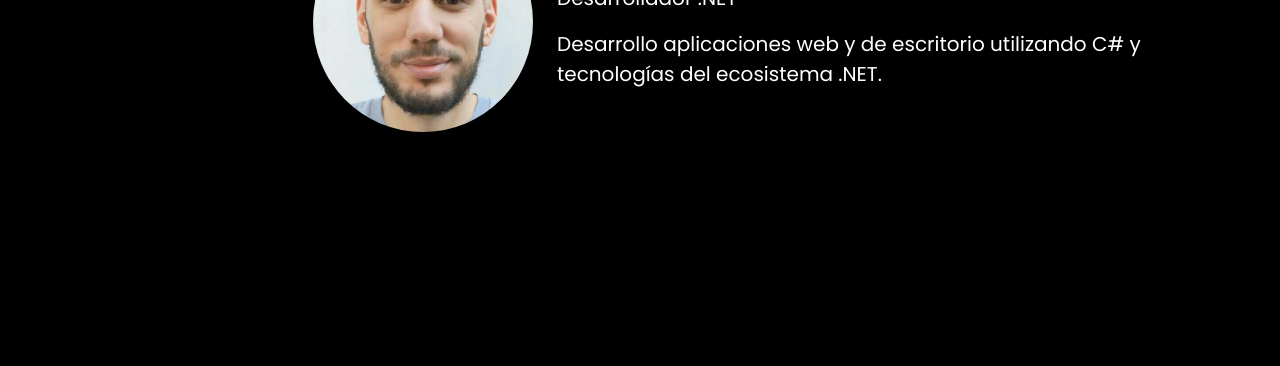
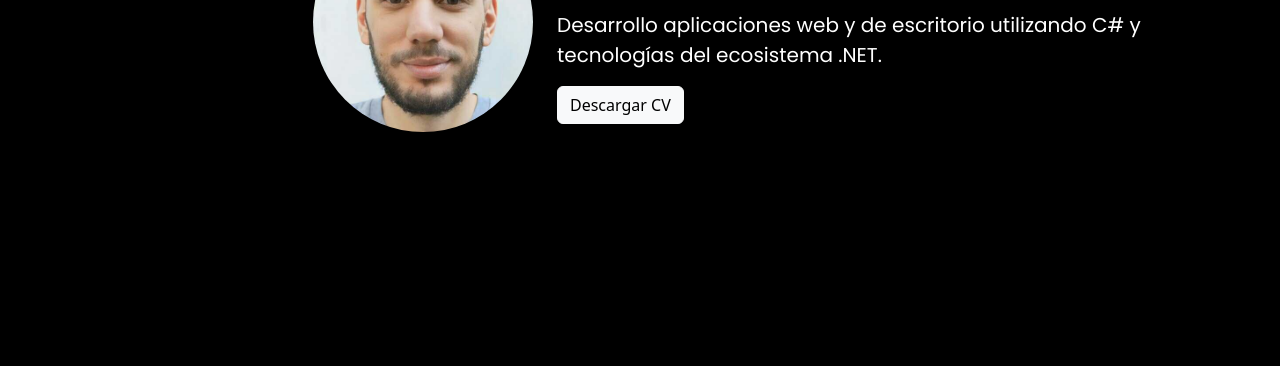
Before and after one commit to FacuTello/PortfolioNuevo, a plain HTML site: page index.html in a window 1280 px wide. Shown: the part 434-800 px from the top of the page. Drawn offline with nearby package versions, Linux system fonts and the light colour scheme.

Commit message:
Se agrega descarga cv

```diff
--- a/index.html
+++ b/index.html
@@ -53,6 +53,7 @@
                         <h1 class="inicioNombre">Facundo Tello</h1>
                         <p class="inicio">Desarrollador .NET</p>
                         <p class="inicio">Desarrollo aplicaciones web y de escritorio utilizando C# y tecnologías del ecosistema .NET.</p>
+                        <a class="btn btn-light" href="Fotos/TelloCV-net.pdf" download="CVFacundoTello.pdf">Descargar CV</a>
                     </div>
                 </div>
             </div>
```
Also changed, not shown: 7 other files.
